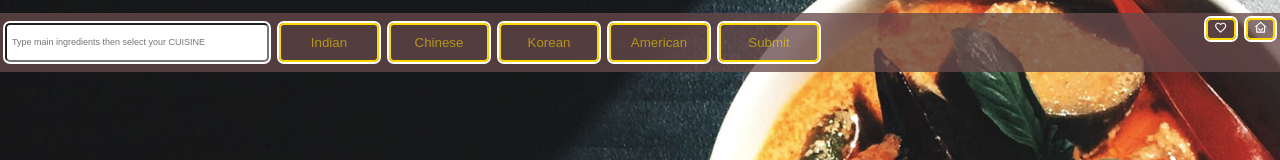
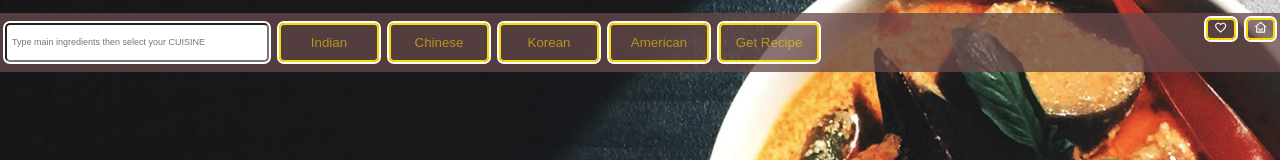
Before and after one commit to asaad227/asian-recipe, a React (Create React App) app: page / in a window 1280 px wide. Shown: the top 160 px of the page. Built offline with nearby package versions, Linux system fonts and the light colour scheme.

Commit message:
submit name change to get recipe, Fav bg change to App bg

```diff
--- a/src/Components/App/App.js
+++ b/src/Components/App/App.js
@@ -40,7 +40,7 @@ function App() {
    <button id='Chinese' className='cuisineInput' type='button' onClick={(e)=> {setCuisineInput(e.target.id)}} >Chinese </button>
    <button id='Korean' className='cuisineInput' type='button' onClick={(e)=> {setCuisineInput(e.target.id)}}  >Korean</button>
    <button id='American' className='cuisineInput' type='button' onClick={(e)=> {setCuisineInput(e.target.id)}} >American</button>
-   <button className='cuisineInput'>Submit</button>
+   <button className='cuisineInput'>Get Recipe</button>
 
 
 
--- a/src/Components/Fav/Fav.js
+++ b/src/Components/Fav/Fav.js
@@ -27,7 +27,8 @@ function remove(e){
 
  console.log(data)
 //data? will take care of, if nothing on fav list it will show empty page
-  return (<div className='flex-container'>
+  return (<div className='App'>
+  <div className='flex-container'>
   {data?.map((e, index)=> <section className='flex-box' key={index}><h4 className='label'>{e.label}</h4>
   <div>
   <img src={e.image} width={200} height={200} alt={e.label}/>
@@ -38,5 +39,6 @@ function remove(e){
   <button onClick={()=>remove(e)} className='reBtn'><RiDeleteBin5Line className='iconNav' /></button>
   </section>)}
   </div>
+  </div>
   )
   }
```
